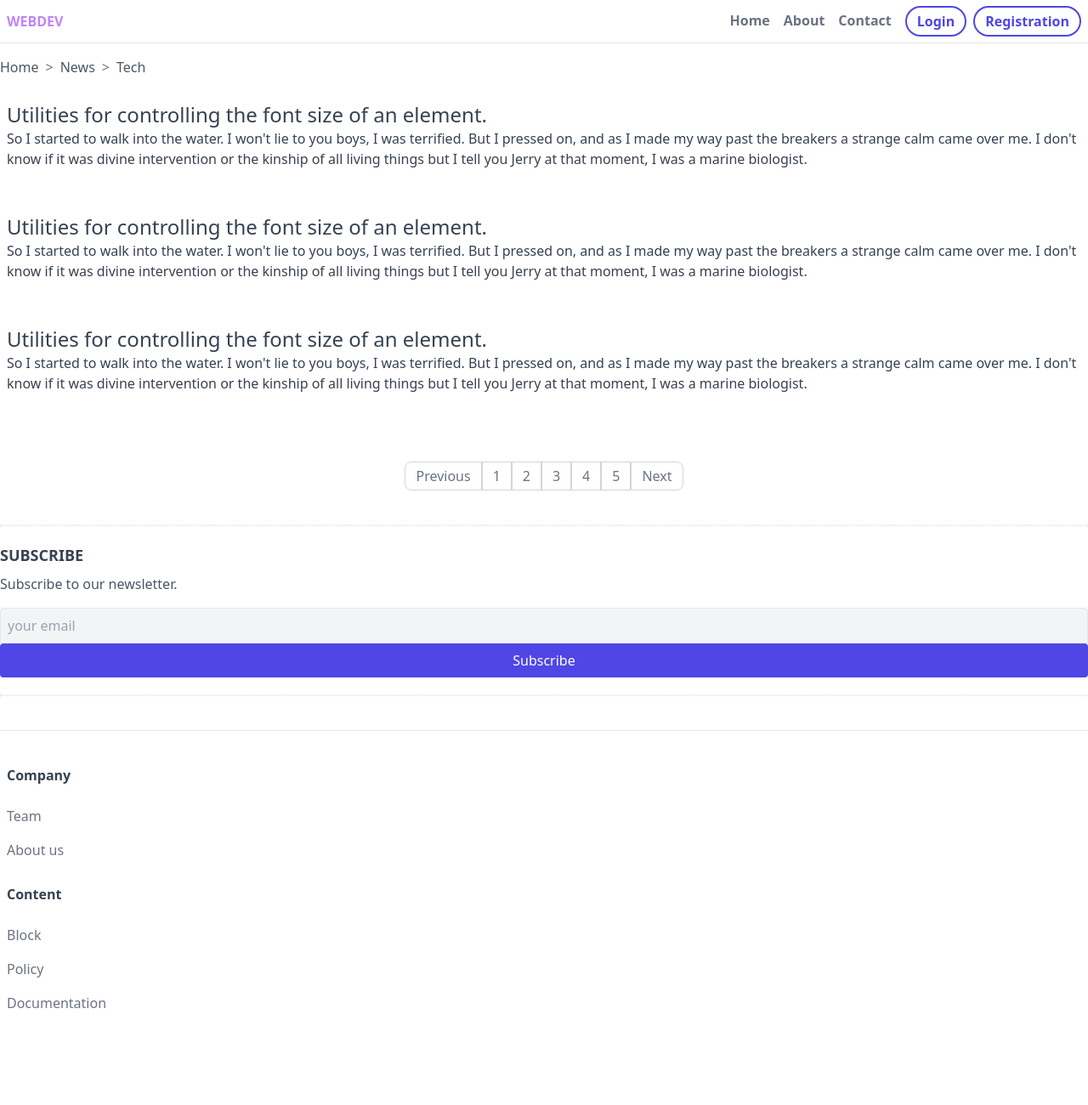
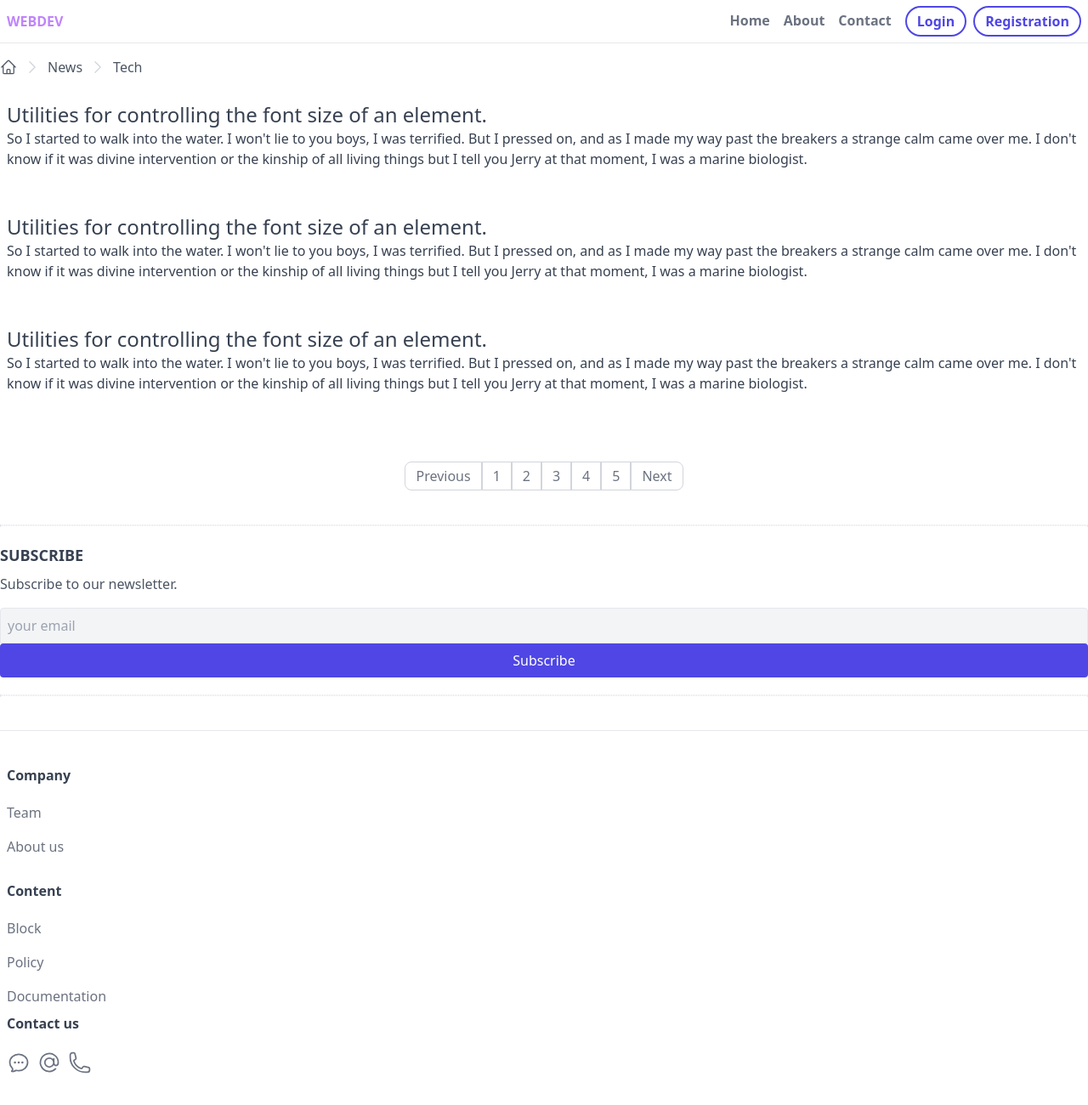
Before and after one commit to EITalanova/tailwind_training, a website: page index.html in a window 1280 px wide. Shown: the whole page at 85% size. Before the commit the page ends 1240 px from the top, so only its background shows below. Drawn offline with Linux system fonts and the light colour scheme.

Commit message:
Lesson-icons

```diff
--- a/index.html
+++ b/index.html
@@ -1,19 +1,18 @@
 <!DOCTYPE html>
 <html lang="en">
   <head>
-    <meta charset="UTF-8">
-    <meta http-equiv="X-UA-Compatible" content="IE=edge">
-    <meta name="viewport" content="width=device-width, initial-scale=1.0">
-    <link rel="stylesheet" href="public/styles.css">
+    <meta charset="UTF-8" />
+    <meta http-equiv="X-UA-Compatible" content="IE=edge" />
+    <meta name="viewport" content="width=device-width, initial-scale=1.0" />
+    <link rel="stylesheet" href="public/styles.css" />
     <title>TailwindCSS</title>
-
   </head>
   <body>
     <header class="px-2 border-b flex items-center justify-between">
       <a class="font-bold uppercase text-purple-400" href="#">WebDev</a>
       <nav class="flex items-center">
         <ul class="inline-flex items-center">
-                <li class="header-link"><a href="#">Home</a></li>
+          <li class="header-link"><a href="#">Home </a></li>
           <li class="header-link"><a href="#">About</a></li>
           <li class="header-link"><a href="#">Contact</a></li>
         </ul>
@@ -23,16 +22,59 @@
           <li><button class="header-btn">Registration</button></li>
         </ul>
       </nav>
-
     </header>
 
     <main>
       <div>
         <div class="py-4 overflow-y-auto whitespace-nowrap flex items-center">
-                <a class="text-gray-600 hover:text-gray-900" href="#">Home</a>
-                <span class="mx-2 text-gray-500">&gt;</span>
+          <a class="text-gray-600 hover:text-gray-900" href="#"
+            ><svg
+              xmlns="http://www.w3.org/2000/svg"
+              fill="none"
+              viewBox="0 0 24 24"
+              stroke-width="1.5"
+              stroke="currentColor"
+              class="w-5 h-5"
+            >
+              <path
+                stroke-linecap="round"
+                stroke-linejoin="round"
+                d="M2.25 12l8.954-8.955c.44-.439 1.152-.439 1.591 0L21.75 12M4.5 9.75v10.125c0 .621.504 1.125 1.125 1.125H9.75v-4.875c0-.621.504-1.125 1.125-1.125h2.25c.621 0 1.125.504 1.125 1.125V21h4.125c.621 0 1.125-.504 1.125-1.125V9.75M8.25 21h8.25"
+              /></svg
+          ></a>
+          <span class="mx-2 text-gray-300"
+            ><svg
+              xmlns="http://www.w3.org/2000/svg"
+              fill="none"
+              viewBox="0 0 24 24"
+              stroke-width="1.5"
+              stroke="currentColor"
+              class="w-5 h-5"
+            >
+              <path
+                stroke-linecap="round"
+                stroke-linejoin="round"
+                d="M8.25 4.5l7.5 7.5-7.5 7.5"
+              />
+            </svg>
+          </span>
           <a class="text-gray-600 hover:text-gray-900" href="#">News</a>
-                <span class="mx-2 text-gray-500">&gt;</span>
+          <span class="mx-2 text-gray-300"
+            ><svg
+              xmlns="http://www.w3.org/2000/svg"
+              fill="none"
+              viewBox="0 0 24 24"
+              stroke-width="1.5"
+              stroke="currentColor"
+              class="w-5 h-5"
+            >
+              <path
+                stroke-linecap="round"
+                stroke-linejoin="round"
+                d="M8.25 4.5l7.5 7.5-7.5 7.5"
+              />
+            </svg>
+          </span>
           <a class="text-gray-600 hover:text-gray-900" href="#">Tech</a>
         </div>
       </div>
@@ -41,10 +83,16 @@
         <a class="block mb-10" href="#">
           <div class="flex">
             <div>
-                    <h3 class="mt-3 text-gray-700 text-2xl">Utilities for controlling the font size of an element.</h3>
-                    <p class="text-gray-700">So I started to walk into the water. I won't lie to you boys, I was terrified. But I pressed on, and as I made my way
-                    past the breakers a strange calm came over me. I don't know if it was divine intervention or the kinship of all living
-                    things but I tell you Jerry at that moment, I was a marine biologist.</p>
+              <h3 class="mt-3 text-gray-700 text-2xl">
+                Utilities for controlling the font size of an element.
+              </h3>
+              <p class="text-gray-700">
+                So I started to walk into the water. I won't lie to you boys, I
+                was terrified. But I pressed on, and as I made my way past the
+                breakers a strange calm came over me. I don't know if it was
+                divine intervention or the kinship of all living things but I
+                tell you Jerry at that moment, I was a marine biologist.
+              </p>
             </div>
           </div>
         </a>
@@ -52,12 +100,16 @@
         <a class="block mb-10" href="#">
           <div class="flex">
             <div>
-                        <h3 class="mt-3 text-gray-700 text-2xl">Utilities for controlling the font size of an element.</h3>
-                        <p class="text-gray-700">So I started to walk into the water. I won't lie to you boys, I was terrified. But
-                            I pressed on, and as I made my way
-                            past the breakers a strange calm came over me. I don't know if it was divine intervention or the kinship
-                            of all living
-                            things but I tell you Jerry at that moment, I was a marine biologist.</p>
+              <h3 class="mt-3 text-gray-700 text-2xl">
+                Utilities for controlling the font size of an element.
+              </h3>
+              <p class="text-gray-700">
+                So I started to walk into the water. I won't lie to you boys, I
+                was terrified. But I pressed on, and as I made my way past the
+                breakers a strange calm came over me. I don't know if it was
+                divine intervention or the kinship of all living things but I
+                tell you Jerry at that moment, I was a marine biologist.
+              </p>
             </div>
           </div>
         </a>
@@ -65,12 +117,16 @@
         <a class="block mb-10" href="#">
           <div class="flex">
             <div>
-                        <h3 class="mt-3 text-gray-700 text-2xl">Utilities for controlling the font size of an element.</h3>
-                        <p class="text-gray-700">So I started to walk into the water. I won't lie to you boys, I was terrified. But
-                            I pressed on, and as I made my way
-                            past the breakers a strange calm came over me. I don't know if it was divine intervention or the kinship
-                            of all living
-                            things but I tell you Jerry at that moment, I was a marine biologist.</p>
+              <h3 class="mt-3 text-gray-700 text-2xl">
+                Utilities for controlling the font size of an element.
+              </h3>
+              <p class="text-gray-700">
+                So I started to walk into the water. I won't lie to you boys, I
+                was terrified. But I pressed on, and as I made my way past the
+                breakers a strange calm came over me. I don't know if it was
+                divine intervention or the kinship of all living things but I
+                tell you Jerry at that moment, I was a marine biologist.
+              </p>
             </div>
           </div>
         </a>
@@ -78,26 +134,32 @@
 
       <div class="mt-20 mb-10">
         <ul class="flex justify-center">
-        <li><a  class="pagination-item rounded-l-lg" href="#">Previous</a></li>
-        <li><a  class="pagination-item" href="#">1</a></li>
-        <li><a  class="pagination-item" href="#">2</a></li>
-        <li><a  class="pagination-item" href="#">3</a></li>
-        <li><a  class="pagination-item" href="#">4</a></li>
-        <li><a  class="pagination-item" href="#">5</a></li>
-        <li><a  class="pagination-item rounded-r-lg" href="#">Next</a></li>
+          <li><a class="pagination-item rounded-l-lg" href="#">Previous</a></li>
+          <li><a class="pagination-item" href="#">1</a></li>
+          <li><a class="pagination-item" href="#">2</a></li>
+          <li><a class="pagination-item" href="#">3</a></li>
+          <li><a class="pagination-item" href="#">4</a></li>
+          <li><a class="pagination-item" href="#">5</a></li>
+          <li><a class="pagination-item rounded-r-lg" href="#">Next</a></li>
         </ul>
       </div>
 
       <div class="border border-dotted"></div>
       <div class="my-5">
-            <h5 class="font-bold text-lg uppercase text-gray-700 mb-2">Subscribe</h5>
+        <h5 class="font-bold text-lg uppercase text-gray-700 mb-2">
+          Subscribe
+        </h5>
         <p class="text-gray-600 mb-4">Subscribe to our newsletter.</p>
         <input
           placeholder="your email"
           type="email"
           class="text-gray-700 bg-gray-100 p-2 w-full border rounded-t hover:border-gray-600"
+        />
+        <button
+          class="px-4 py-2 bg-indigo-600 text-white rounded w-full hover:bg-indigo-800"
         >
-            <button class="px-4 py-2 bg-indigo-600 text-white rounded w-full hover:bg-indigo-800">Subscribe</button>
+          Subscribe
+        </button>
       </div>
       <div class="border border-dotted"></div>
     </main>
@@ -105,7 +167,7 @@
     <footer class="border-t mt-10 py-10 px-2">
       <div>
         <div class="mb-5">
-                <h6 class="font-semibold text-gray-700 mb-4">Company</h6>
+          <h6 class="font-semibold text-gray-700 mb-3">Company</h6>
           <ul>
             <li><a class="footer-link" href="#">Team</a></li>
             <li><a class="footer-link" href="#">About us</a></li>
@@ -113,12 +175,70 @@
         </div>
 
         <div>
-                <h6 class="font-semibold text-gray-700 mb-4">Content</h6>
+          <h6 class="font-semibold text-gray-700 mb-3">Content</h6>
           <ul>
             <li><a class="footer-link" href="#">Block</a></li>
             <li><a class="footer-link" href="#">Policy</a></li>
             <li><a class="footer-link" href="#">Documentation</a></li>
+          </ul>
+        </div>
 
+        <div>
+          <h6 class="font-semibold text-gray-700 mb-3">Contact us</h6>
+          <ul class="flex gap-2">
+            <li>
+              <a class="footer-link" href="#"
+                ><svg
+                  xmlns="http://www.w3.org/2000/svg"
+                  fill="none"
+                  viewBox="0 0 24 24"
+                  stroke-width="1.5"
+                  stroke="currentColor"
+                  class="w-7 h-7"
+                >
+                  <path
+                    stroke-linecap="round"
+                    stroke-linejoin="round"
+                    d="M8.625 12a.375.375 0 11-.75 0 .375.375 0 01.75 0zm0 0H8.25m4.125 0a.375.375 0 11-.75 0 .375.375 0 01.75 0zm0 0H12m4.125 0a.375.375 0 11-.75 0 .375.375 0 01.75 0zm0 0h-.375M21 12c0 4.556-4.03 8.25-9 8.25a9.764 9.764 0 01-2.555-.337A5.972 5.972 0 015.41 20.97a5.969 5.969 0 01-.474-.065 4.48 4.48 0 00.978-2.025c.09-.457-.133-.901-.467-1.226C3.93 16.178 3 14.189 3 12c0-4.556 4.03-8.25 9-8.25s9 3.694 9 8.25z"
+                  />
+                </svg>
+              </a>
+            </li>
+            <li>
+              <a class="footer-link" href="#"
+                ><svg
+                  xmlns="http://www.w3.org/2000/svg"
+                  fill="none"
+                  viewBox="0 0 24 24"
+                  stroke-width="1.5"
+                  stroke="currentColor"
+                  class="w-7 h-7"
+                >
+                  <path
+                    stroke-linecap="round"
+                    d="M16.5 12a4.5 4.5 0 11-9 0 4.5 4.5 0 019 0zm0 0c0 1.657 1.007 3 2.25 3S21 13.657 21 12a9 9 0 10-2.636 6.364M16.5 12V8.25"
+                  />
+                </svg>
+              </a>
+            </li>
+            <li>
+              <a class="footer-link" href="#"
+                ><svg
+                  xmlns="http://www.w3.org/2000/svg"
+                  fill="none"
+                  viewBox="0 0 24 24"
+                  stroke-width="1.5"
+                  stroke="currentColor"
+                  class="w-7 h-7"
+                >
+                  <path
+                    stroke-linecap="round"
+                    stroke-linejoin="round"
+                    d="M2.25 6.75c0 8.284 6.716 15 15 15h2.25a2.25 2.25 0 002.25-2.25v-1.372c0-.516-.351-.966-.852-1.091l-4.423-1.106c-.44-.11-.902.055-1.173.417l-.97 1.293c-.282.376-.769.542-1.21.38a12.035 12.035 0 01-7.143-7.143c-.162-.441.004-.928.38-1.21l1.293-.97c.363-.271.527-.734.417-1.173L6.963 3.102a1.125 1.125 0 00-1.091-.852H4.5A2.25 2.25 0 002.25 4.5v2.25z"
+                  />
+                </svg>
+              </a>
+            </li>
           </ul>
         </div>
       </div>
```
Also changed, not shown: public/styles.css. Lines whose indentation alone changed are shown as unchanged.
